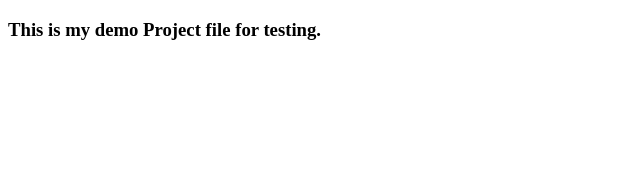
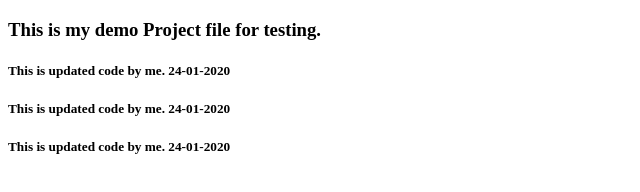
Before and after one commit to Omprakash202K/Information-web, a plain HTML site: page index.html in a window 1280 px wide. Shown: the whole page, without its empty margins (0-640 px from the left). Drawn offline with Linux system fonts and the light colour scheme.

Commit message:
update new changes
addd in to index

```diff
--- a/index.html
+++ b/index.html
@@ -8,5 +8,10 @@
 </head>
 <body>
     <h3>This is my demo Project file for testing.</h3>
+
+<h5> This is updated code by me. 24-01-2020 </h5>
+<h5> This is updated code by me. 24-01-2020 </h5>
+
+    <h5> This is updated code by me. 24-01-2020 </h5>
 </body>
 </html>
```
